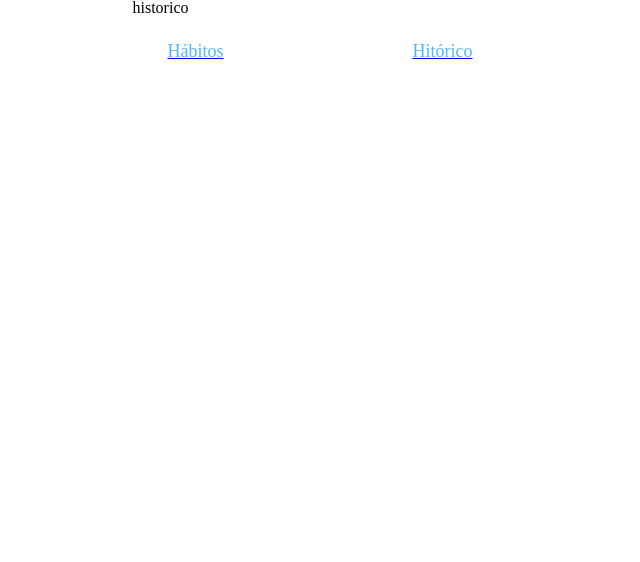
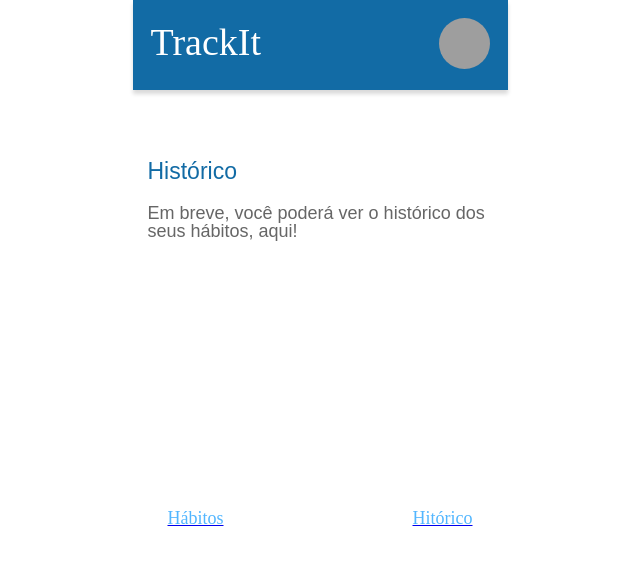
Before and after one commit to Marceloleda/projeto10-trackit-T6, a React (Create React App) app: page /historico in a window 1280 px wide. Shown: the top 562 px of the page, without its empty margins (320-960 px from the left). Built offline with nearby package versions, Linux system fonts and the light colour scheme; grey boxes are pictures that could not be loaded.

Commit message:
feito get de informacoes da api e paginas hoje e habitos

```diff
--- a/src/Components/App.js
+++ b/src/Components/App.js
@@ -42,10 +42,11 @@ export default function App(){
                     </UserContext.Provider>
                 }/>
                 <Route path="/historico" element={
-                    <>
+                    <UserContext.Provider value={contextValue}>
+                        <Topo />
                         <TelaHistorico />
                         <MenuFooter/>
-                    </>
+                    </UserContext.Provider>
 
 
                 }/>
--- a/src/Components/TelaHistorico.js
+++ b/src/Components/TelaHistorico.js
@@ -1,9 +1,47 @@
-import styled from 'styled-components'
+import styled from "styled-components";
+import Topo from "./Topo";
+import MenuFooter from './MenuFooter'
 
-export default function TelaHistorico(){
-    return(
+export default function TelaHistorico () {
+    return (
+
         <>
-            <h1>historico</h1>
+            <Empurra/>
+            <HistoryTitle>Histórico</HistoryTitle>
+            <FutureHistory>Em breve, você poderá ver o histórico dos seus hábitos, aqui!</FutureHistory>
         </>
+
     );
 }
+
+const HistoryTitle = styled.div`
+
+    margin-top: 50px;
+    margin-left: 15px;
+    width: 100px;
+    height: 29px;
+
+    font-family: 'Lexend Deca', sans-serif;
+    font-size: 23px;
+
+    color: #126BA5;
+
+`;
+
+const FutureHistory = styled.div`
+
+    margin-top: 15px;
+    margin-left: 15px;
+    margin-bottom: 205px;
+    width: 338px;
+    height: 74px;
+
+    font-family: 'Lexend Deca', sans-serif;
+    font-size: 18px;
+
+    color: #666666;
+
+`;
+const Empurra = styled.div`
+    height:110px;
+`;
--- a/src/Components/Topo.js
+++ b/src/Components/Topo.js
@@ -4,8 +4,8 @@ import UserContext from "../contexts/UserContext";
 
 export default function Topo(){
     const { tasks, setTasks } = useContext(UserContext);
-    localStorage.setItem('ImagePerfil', tasks.image)
-    const ImgPerfil = localStorage.getItem('ImagePerfil')
+    sessionStorage.setItem('ImagePerfil', tasks.image)
+    const ImgPerfil = sessionStorage.getItem('ImagePerfil')
     console.log(tasks)
     return(
         <>
```
